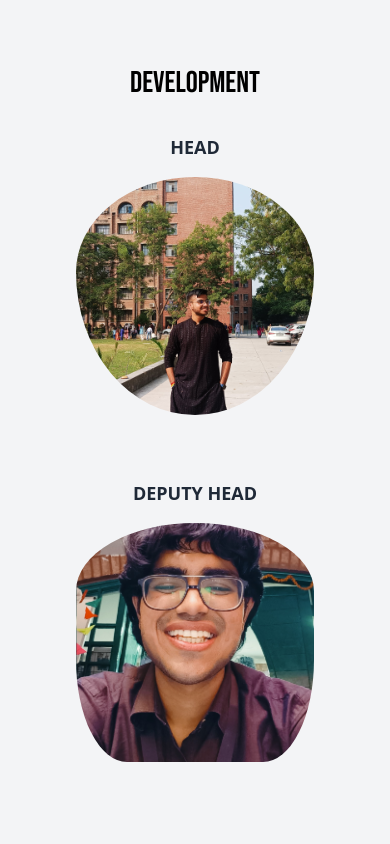
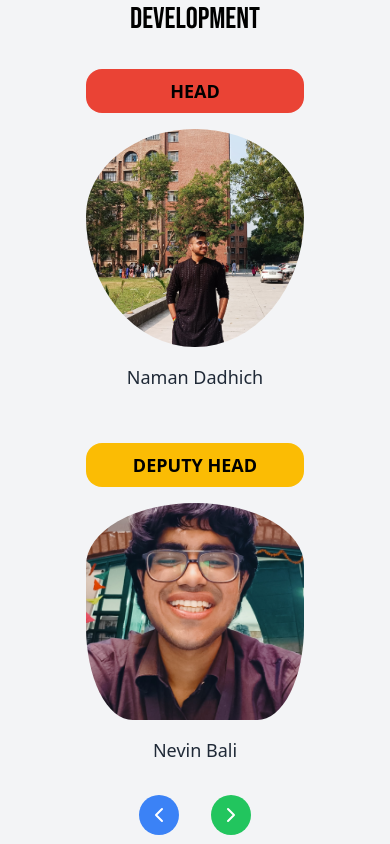
Before and after one commit to gdgocmsit/gdgoc-website, a React (Vite) app: page /#home in a window 390 px wide. Shown: the part 4080-4924 px from the top of the page. Built offline with nearby package versions, Linux system fonts and the light colour scheme.

Commit message:
Updated the headings for the team section

```diff
--- a/src/components/Team.jsx
+++ b/src/components/Team.jsx
@@ -1,5 +1,5 @@
-import React, { useState, useCallback } from "react";
-import { ChevronLeft, ChevronRight } from "lucide-react";
+import React, { useState, useCallback, useEffect } from "react";
+import { ChevronLeft, ChevronRight } from 'lucide-react';
 import "../styles/Teams.css";
 import Naman from "/assets/Naman.jpg";
 import Nevin from "/assets/Nevin.jpg";
@@ -25,7 +25,8 @@ const Team = ({ id, className }) => {
     {
       id: 1,
       title: "HEAD",
-      name: "Naman",
+      tag: "Crafting code from the shadows to bring ideas into the light",
+      name: "Naman Dadhich",
       style: { borderRadius: "50% 50% 50% 50% / 40% 40% 60% 60%" },
       image: Naman,
       department: "Development",
@@ -33,7 +34,8 @@ const Team = ({ id, className }) => {
     {
       id: 2,
       title: "DEPUTY HEAD",
-      name: "Nevin",
+      tag: "Engineering breakthroughs with precision, power, and poise",
+      name: "Nevin Bali",
       style: { borderRadius: "70% 70% 30% 30% / 40% 40% 60% 60%" },
       image: Nevin,
       department: "Development",
@@ -41,7 +43,8 @@ const Team = ({ id, className }) => {
     {
       id: 3,
       title: "HEAD",
-      name: "Ishita",
+      tag: "Healing complexities and building structures that stand the test of time",
+      name: "Ishita Malhotra",
       style: { borderRadius: "50% 50% 50% 50% / 60% 60% 40% 40%" },
       image: Ishita,
       department: "DSA",
@@ -49,7 +52,8 @@ const Team = ({ id, className }) => {
     {
       id: 4,
       title: "DEPUTY HEAD",
-      name: "Pranav",
+      name: "Pranav Kukreja",
+      tag: "Guiding data through turbulent waters with calm and clarity",
       style: { borderRadius: "45% 45% 45% 45% / 40% 40% 60% 60%" },
       image: Pranav,
       department: "DSA",
@@ -57,7 +61,8 @@ const Team = ({ id, className }) => {
     {
       id: 5,
       title: "HEAD",
-      name: "Siddharth",
+      tag: "Bringing robotic precision to AI innovation, one line of code at a time",
+      name: "Siddharth Verma",
       style: { borderRadius: "40% 40% 60% 60% / 55% 55% 45% 45%" },
       image: Siddharth,
       department: "AI/ML",
@@ -65,7 +70,8 @@ const Team = ({ id, className }) => {
     {
       id: 6,
       title: "DEPUTY HEAD",
-      name: "Udit",
+      tag: "Weaving through the data web, unlocking secrets like a mastermind",
+      name: "Udit Bhatia",
       style: { borderRadius: "65% 65% 35% 35% / 45% 45% 55% 55%" },
       image: Udit,
       department: "AI/ML",
@@ -73,7 +79,8 @@ const Team = ({ id, className }) => {
     {
       id: 7,
       title: "HEAD",
-      name: "Samrat",
+      tag: "Unleashing the power of teamwork to create events that shine",
+      name: "Samrat Kalki",
       style: { borderRadius: "55% 55% 45% 45% / 60% 60% 40% 40%" },
       image: Samrat,
       department: "EVM",
@@ -81,7 +88,8 @@ const Team = ({ id, className }) => {
     {
       id: 8,
       title: "DEPUTY HEAD",
-      name: "Mahima",
+      tag: "Owning every stage with confidence, elegance, and grace",
+      name: "Mahima Tiwari",
       style: { borderRadius: "40% 40% 60% 60% / 45% 45% 55% 55%" },
       image: Mahima,
       department: "EVM",
@@ -89,7 +97,8 @@ const Team = ({ id, className }) => {
     {
       id: 9,
       title: "HEAD",
-      name: "Gauransh",
+      tag: "Fueling the fire of ideas to make social media a blazing success",
+      name: "Gauransh Singh",
       style: { borderRadius: "50% 50% 50% 50% / 40% 40% 60% 60%" },
       image: Gauransh,
       department: "Content",
@@ -97,7 +106,8 @@ const Team = ({ id, className }) => {
     {
       id: 10,
       title: "DEPUTY HEAD",
-      name: "Shivam",
+      tag: "Sharpening focus and capturing the perfect vibe every time",
+      name: "Shivam Verma",
       style: { borderRadius: "45% 45% 55% 55% / 50% 50% 50% 50%" },
       image: Shivam,
       department: "Content",
@@ -105,7 +115,8 @@ const Team = ({ id, className }) => {
     {
       id: 11,
       title: "HEAD",
-      name: "Shaurya",
+      tag: "Blowing up the boundaries of creativity, one masterpiece at a time",
+      name: "Shaurya Gupta",
       style: { borderRadius: "60% 60% 40% 40% / 50% 50% 50% 50%" },
       image: Shaurya,
       department: "Design",
@@ -113,42 +124,48 @@ const Team = ({ id, className }) => {
     {
       id: 12,
       title: "DEPUTY HEAD",
-      name: "Krishna",
+      tag: "Bringing lightning-fast innovation to designs that dazzle",
+      name: "Krishna Monga",
       style: { borderRadius: "55% 55% 45% 45% / 45% 45% 55% 55%" },
       image: Krishna,
       department: "Design",
     },
     {
       id: 13,
-      name: "Ansh",
+      name: "Ansh Raj",
+      tag: "Hunting down challenges and hitting operational targets flawlessly",
       style: { borderRadius: "55% 55% 45% 45% / 45% 45% 55% 55%" },
       image: Ansh,
       department: "Campaign Leads",
     },
     {
       id: 14,
-      name: "Daksh",
+      name: "Daksh Malhotra",
+      tag: "Breaking barriers and leading with raw, unstoppable energy",
       style: { borderRadius: "55% 55% 45% 45% / 45% 45% 55% 55%" },
       image: Daksh,
       department: "Campaign Leads",
     },
     {
       id: 15,
-      name: "Aryan",
+      name: "Aryan Dwivedi",
+      tag: "Stepping into another realm to revolutionize operations",
       style: { borderRadius: "55% 55% 45% 45% / 45% 45% 55% 55%" },
       image: Aryan,
       department: "Operational Leads",
     },
     {
       id: 16,
-      name: "Yashika",
+      name: "Yashika Sharma",
+      tag: "Crafting seamless operations with precision and charm",
       style: { borderRadius: "55% 55% 45% 45% / 45% 45% 55% 55%" },
       image: Yashika,
       department: "Operational Leads",
     },
     {
       id: 17,
-      name: "Tanuj",
+      name: "Tanuj Khanna",
+      tag: "Delivering impact with finesse and a touch of class",
       style: { borderRadius: "55% 55% 45% 45% / 45% 45% 55% 55%" },
       image: Tanuj,
       department: "Operational Leads",
@@ -156,6 +173,7 @@ const Team = ({ id, className }) => {
   ];
 
   const [currentSlide, setCurrentSlide] = useState(0);
+  const [isSmallScreen, setIsSmallScreen] = useState(false);
 
   const groupedSlides = slides.reduce((acc, slide) => {
     if (!acc[slide.department]) {
@@ -175,6 +193,36 @@ const Team = ({ id, className }) => {
   const prevSlide = useCallback(() => {
     setCurrentSlide((prev) => (prev - 1 + totalSlides) % totalSlides);
   }, [totalSlides]);
+
+  // Detect screen size changes
+  useEffect(() => {
+    const checkScreenSize = () => {
+      setIsSmallScreen(window.innerWidth < 540);
+    };
+
+    checkScreenSize();
+    window.addEventListener('resize', checkScreenSize);
+
+    return () => window.removeEventListener('resize', checkScreenSize);
+  }, []);
+
+  // Styling for slides based on screen size
+  const getSlideStyle = (index) => {
+    const diff = (index - currentSlide + totalSlides) % totalSlides;
+    const baseStyle = { transition: 'all 0.5s ease-in-out' };
+
+    if (isSmallScreen) {
+      // Small screen logic
+      if (diff === 0) return { ...baseStyle, zIndex: 3, opacity: 1, transform: 'translateX(0)' };
+      return { ...baseStyle, zIndex: 1, opacity: 0, transform: 'translateX(100%)' };
+    }
+
+    // Large screen logic
+    if (diff === 0) return { zIndex: 3, opacity: 1, transform: 'translateX(0)', filter: 'blur(0px)' };
+    if (diff === 1) return { zIndex: 2, opacity: 0.7, transform: 'translateX(75%)', filter: 'blur(2px)' };
+    if (diff === totalSlides - 1) return { zIndex: 2, opacity: 0.7, transform: 'translateX(-75%)', filter: 'blur(2px)' };
+    return { zIndex: 1, opacity: 0, transform: 'translateX(100%)' };
+  };
 
   return (
     <section id={id} className={className}>
@@ -202,15 +250,15 @@ const Team = ({ id, className }) => {
           </div>
           <div className="mt-28 sm:mt-72 lg:mt-72 text-center w-full px-4 sm:px-8 lg:px-16">
             <p className="text-gray-600 text-base sm:text-lg leading-relaxed font-poppins">
-              <b>Harshita Gupta</b>, a very unique individual and the <b>GDG Lead at MSIT</b>,
-              is an award-winning coder by heart and a relentless innovator. She
-              has made her mark by winning prestigious hackathons with her
-              ingenious ideas and solutions. As a Beta MLSA and an open source
-              contributor, Harshita actively uplifts the community through her
-              impactful work as a phenomenal speaker and presenter who
-              captivates by being clear and passionate while talking. Know for
-              her eloquence makes her a perfect blend of brilliant technical
-              skills, leadership along with creativity.
+              <b>Harshita Gupta</b>, a very unique individual and the{" "}
+              <b>GDG Lead at MSIT</b>, is an award-winning coder by heart and a
+              relentless innovator. She has made her mark by winning prestigious
+              hackathons with her ingenious ideas and solutions. As a Beta MLSA
+              and an open source contributor, Harshita actively uplifts the
+              community through her impactful work as a phenomenal speaker and
+              presenter who captivates by being clear and passionate while
+              talking. Know for her eloquence makes her a perfect blend of
+              brilliant technical skills, leadership along with creativity.
             </p>
           </div>
         </div>
@@ -222,19 +270,14 @@ const Team = ({ id, className }) => {
 
           <div className="relative w-full overflow-hidden">
             <div className="mb-1">
-              <div
-                className="relative w-full transition-transform duration-500 ease-in-out"
-                style={{
-                  transform: `translateX(-${currentSlide * 100}%)`,
-                }}
-              >
-                <div className="flex">
+              <div className="relative flex justify-center items-center h-[800px] sm:h-[500px] lg:h-[600px]">
                 {slideGroups.map(([department, members], index) => (
                   <div
                     key={index}
-                      className="relative flex-shrink-0 w-full flex flex-col items-center justify-center gap-4 sm:gap-8 py-8"
+                    className="absolute w-full flex flex-col items-center justify-center gap-4 sm:gap-8 py-1 px-4 transition-all duration-500"
+                    style={getSlideStyle(index)}
                   >
-                      <h2 className="text-3xl sm:text-4xl lg:text-5xl xl:text-6xl text-center font-bebas-neue mb-4 mt-6 sm:mt-9">
+                    <h2 className="text-3xl sm:text-4xl lg:text-5xl xl:text-6xl text-center font-bebas-neue mb-4 mt-1 sm:mt-5">
                       {department}
                     </h2>
                     <div className="flex flex-wrap items-center justify-center gap-8 sm:gap-12 md:gap-16 lg:gap-24 w-full px-4 sm:px-8">
@@ -243,12 +286,17 @@ const Team = ({ id, className }) => {
                           key={member.id}
                           className={`relative ${
                             department === "Operational Leads"
-                                ? "w-1/2 sm:w-1/3 md:w-1/4 lg:w-1/5"
+                              ? "w-1/3 sm:w-1/4 md:w-1/5 lg:w-1/6"
                               : "w-2/3 sm:w-1/2 md:w-1/3 lg:w-1/4"
-                            } max-w-xs mb-8`}
+                          } max-w-xs mb-5`}
                         >
                           {member.title && (
-                              <h3 className="text-center text-lg sm:text-xl lg:text-2xl font-text font-bold text-gray-800 mb-4">
+                            <h3
+                              className="text-center text-lg sm:text-xl lg:text-3xl font-text font-bold text-black mb-4 px-4 py-2 rounded-2xl"
+                              style={{
+                                backgroundColor: member.title === "HEAD" ? "#EA4335" : "#FBBC04"
+                              }}
+                            >
                               {member.title}
                             </h3>
                           )}
@@ -263,11 +311,16 @@ const Team = ({ id, className }) => {
                               }}
                             />
                             <div className="absolute inset-x-0 bottom-0 h-[0%] group-hover:h-[100%] bg-black bg-opacity-40 transition-all duration-300 ease-in-out">
-                                <p className="text-white text-lg font-semibold opacity-0 group-hover:opacity-100 transition-opacity duration-300 ease-in-out flex items-center justify-center h-full">
-                                  {member.name}
+                              <p className="text-white text-lg font-semibold opacity-0 group-hover:opacity-100 transition-opacity duration-300 ease-in-out flex items-center justify-center h-full p-4 text-center">
+                                {member.tag}
                               </p>
                             </div>
                           </div>
+                          {member.name&& (
+                            <h3 className="text-center text-lg sm:text-xl lg:text-2xl font-text text-gray-800 mt-4">
+                              {member.name}
+                            </h3>
+                          )}
                         </div>
                       ))}
                     </div>
@@ -275,9 +328,8 @@ const Team = ({ id, className }) => {
                 ))}
               </div>
             </div>
-            </div>
 
-            <div className="flex justify-center mb-5 mt-6">
+            <div className="flex justify-center mb-5 ">
               <button
                 onClick={prevSlide}
                 className="mr-8 w-10 h-10 rounded-full bg-blue-500 text-white flex items-center justify-center hover:bg-blue-600 transition-colors"
```
Also changed, not shown: 1 other file (tests, documents, lock files or other folders). Lines whose indentation alone changed are shown as unchanged.
